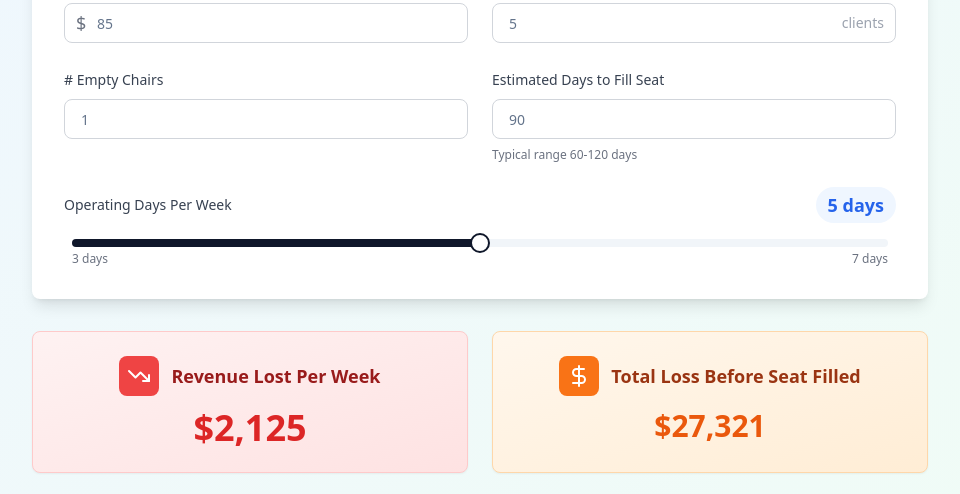
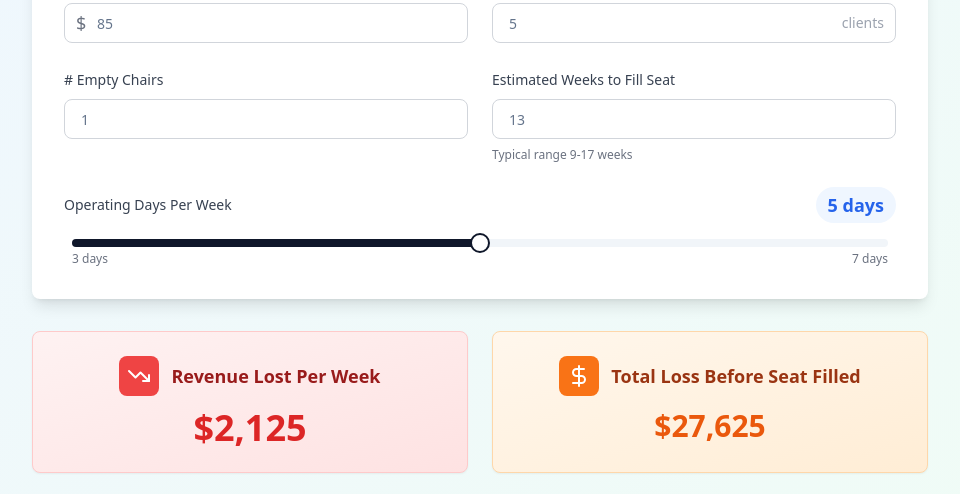
Before and after one commit to joncaldwell90/chair-loss-calculator-roi, a React (Vite) app: page / in a window 1280 px wide. Shown: the part 289-783 px from the top of the page, without its empty margins (160-1120 px from the left). Built offline with nearby package versions, Linux system fonts and the light colour scheme.

Commit message:
Refactor: Change "days to fill" to "weeks to fill"
Updated the "days to fill" input to "weeks to fill" and adjusted the calculations to ensure accuracy.

```diff
--- a/src/components/Calculator.tsx
+++ b/src/components/Calculator.tsx
@@ -10,7 +10,7 @@ const Calculator = () => {
   const [clientsPerDay, setClientsPerDay] = useState(0);
   const [emptyChairs, setEmptyChairs] = useState(0);
   const [daysOpen, setDaysOpen] = useState(5);
-  const [daysToFill, setDaysToFill] = useState(0);
+  const [weeksToFill, setWeeksToFill] = useState(0);
 
   // Track which fields have been edited
   const [editedFields, setEditedFields] = useState<Set<string>>(new Set());
@@ -27,12 +27,12 @@ const Calculator = () => {
     const effectiveAvgTicket = avgTicket || 85;
     const effectiveClientsPerDay = clientsPerDay || 5;
     const effectiveEmptyChairs = emptyChairs || 1;
-    const effectiveDaysToFill = daysToFill || 90;
+    const effectiveWeeksToFill = weeksToFill || 13; // ~90 days = 13 weeks
 
     // Real-time calculations
     const weeklyRev = effectiveAvgTicket * effectiveClientsPerDay * daysOpen;
     const lostRev = weeklyRev * effectiveEmptyChairs;
-    const cumLoss = lostRev * (effectiveDaysToFill / 7);
+    const cumLoss = lostRev * effectiveWeeksToFill;
     const monthlyLossCalc = lostRev * 4.33; // Average weeks per month
     const yearlyLossCalc = lostRev * 52; // 52 weeks per year
 
@@ -41,7 +41,7 @@ const Calculator = () => {
     setCumulativeLoss(cumLoss);
     setMonthlyLoss(monthlyLossCalc);
     setYearlyLoss(yearlyLossCalc);
-  }, [avgTicket, clientsPerDay, emptyChairs, daysOpen, daysToFill]);
+  }, [avgTicket, clientsPerDay, emptyChairs, daysOpen, weeksToFill]);
 
   const handleInputChange = (field: string, value: number) => {
     // Mark field as edited
@@ -58,8 +58,8 @@ const Calculator = () => {
       case 'emptyChairs':
         if (value >= 0 && Number.isInteger(value)) setEmptyChairs(value);
         break;
-      case 'daysToFill':
-        if (value >= 0) setDaysToFill(value);
+      case 'weeksToFill':
+        if (value >= 0) setWeeksToFill(value);
         break;
     }
   };
@@ -104,13 +104,13 @@ const Calculator = () => {
           />
 
           <InputField
-            id="daysToFill"
-            label="Estimated Days to Fill Seat"
-            value={daysToFill}
-            onChange={(value) => handleInputChange('daysToFill', value)}
-            placeholder="90"
-            isEdited={editedFields.has('daysToFill')}
-            helperText="Typical range 60-120 days"
+            id="weeksToFill"
+            label="Estimated Weeks to Fill Seat"
+            value={weeksToFill}
+            onChange={(value) => handleInputChange('weeksToFill', value)}
+            placeholder="13"
+            isEdited={editedFields.has('weeksToFill')}
+            helperText="Typical range 9-17 weeks"
           />
         </div>
 
```
